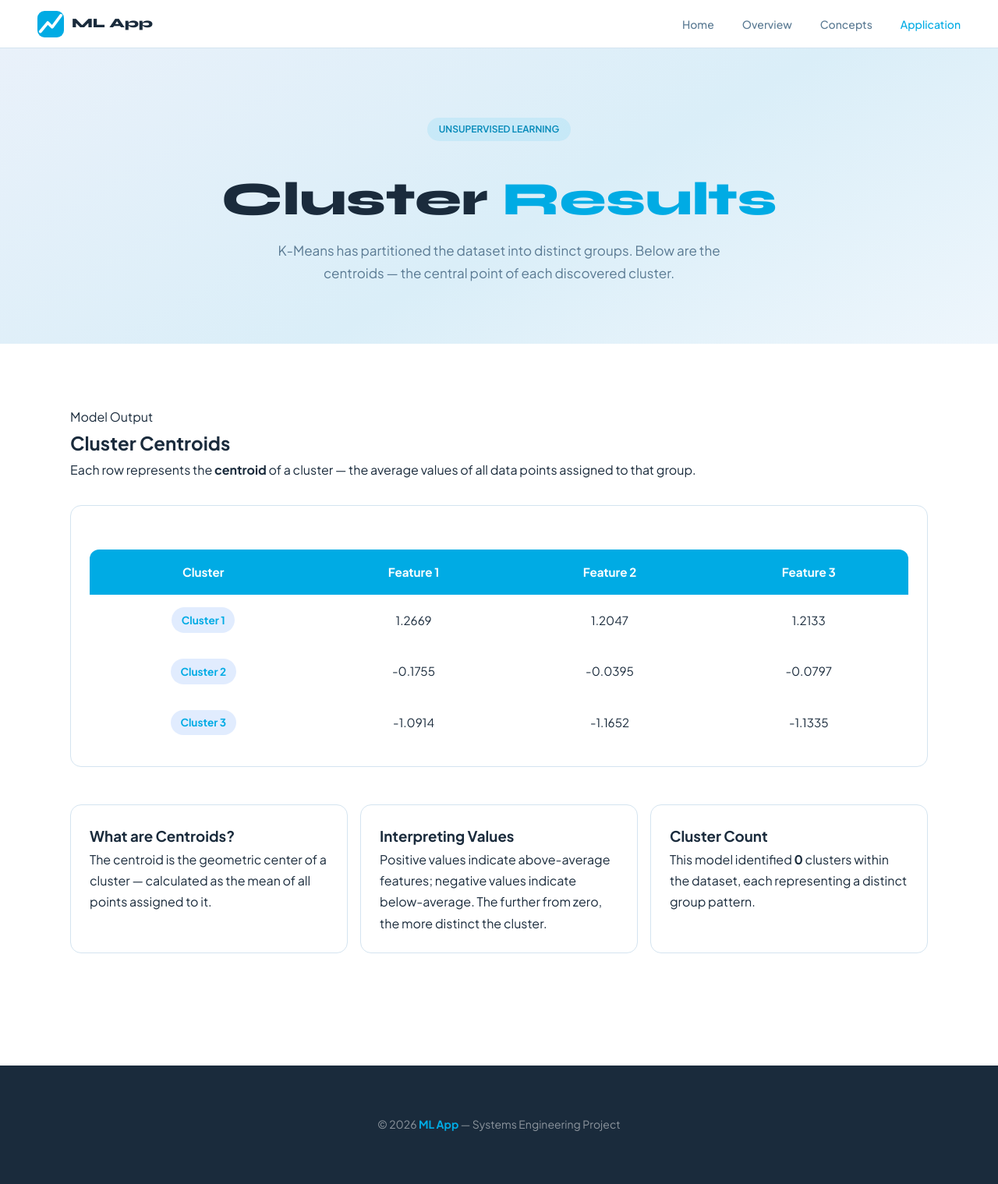
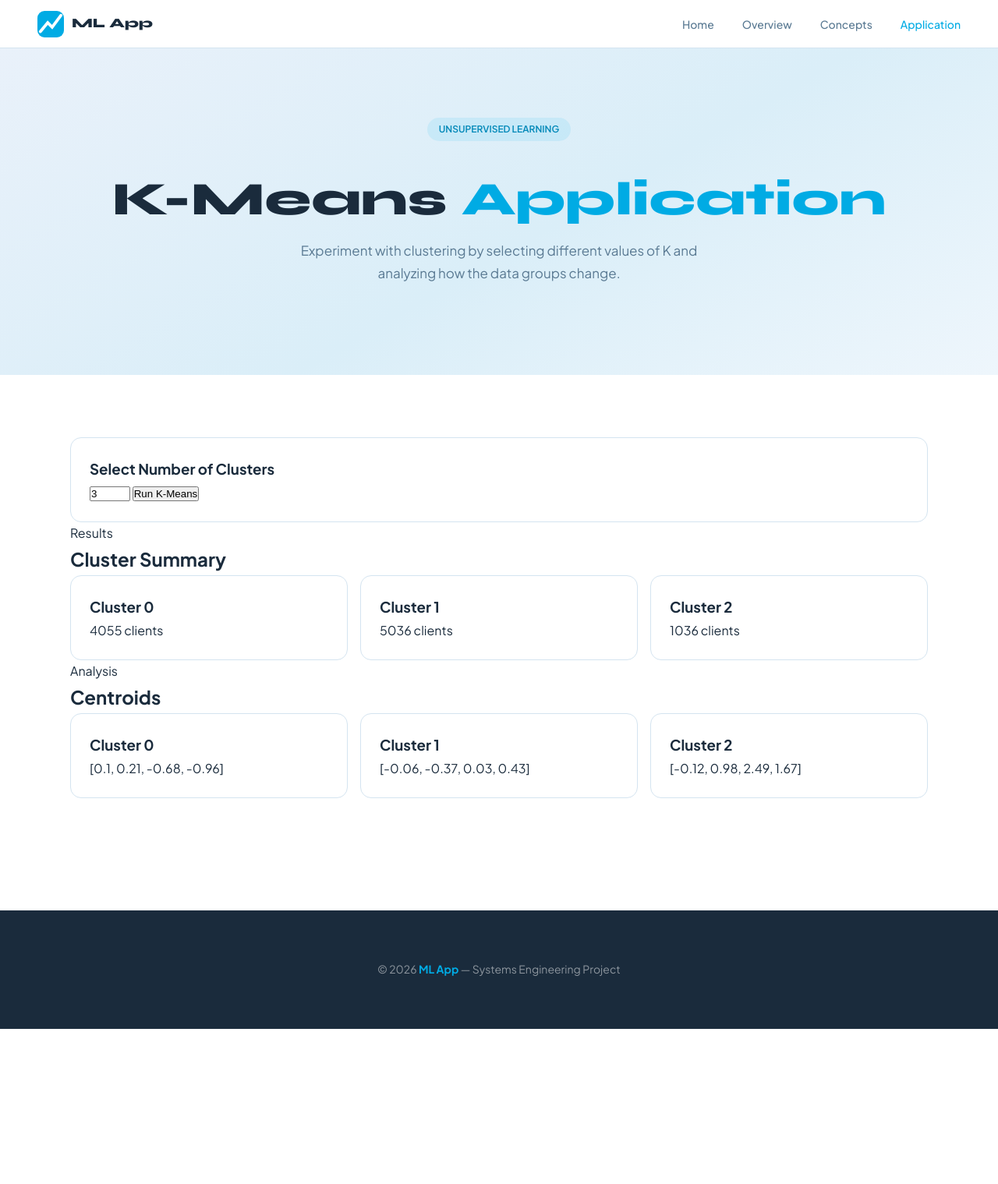
Before and after one commit to jhohantellez/MachineLearning, a Flask app: page /clustering/application in a window 1280 px wide. Shown: the whole page at 78% size. After the commit the page ends 1320 px from the top, so only its background shows below. Run offline with Flask 3, Linux system fonts and the light colour scheme; parts of the project's set-up code (start-up, migrations or seed data) failed here and were passed over.

Commit message:
html was added and the application was modified to fit the clustering.

```diff
--- a/Clustering.py
+++ b/Clustering.py
@@ -1,42 +1,47 @@
+import pandas as pd
 from sklearn.cluster import KMeans
 from sklearn.preprocessing import StandardScaler
 
 def getDataSet():
-    return [{"nombre": "Ana", "edad": 22, "ingresos": 1200, "gasto": 300},
-        {"nombre": "Luis", "edad": 25, "ingresos": 1500, "gasto": 350},
-        {"nombre": "Carlos", "edad": 23, "ingresos": 1300, "gasto": 280},
-        {"nombre": "Marta", "edad": 45, "ingresos": 4000, "gasto": 1200},
-        {"nombre": "Sofía", "edad": 50, "ingresos": 4200, "gasto": 1400},
-        {"nombre": "Jorge", "edad": 47, "ingresos": 3900, "gasto": 1100},
-        {"nombre": "Elena", "edad": 31, "ingresos": 2500, "gasto": 700},
-        {"nombre": "Pedro", "edad": 33, "ingresos": 2700, "gasto": 750},
-        {"nombre": "Laura", "edad": 29, "ingresos": 2400, "gasto": 680},
-        {"nombre": "Andrés", "edad": 52, "ingresos": 5000, "gasto": 1600},
-        {"nombre": "Camila", "edad": 21, "ingresos": 1100, "gasto": 250},
-        {"nombre": "Diego", "edad": 38, "ingresos": 3200, "gasto": 900}]
+    df = pd.read_csv("BankChurners.csv")
 
-def AppClusteringKmeans():
-    data = getDataSet()
-    x = [[person["edad"], person["ingresos"], person["gasto"]] for person in data]
+    df = df[[
+        "Customer_Age",
+        "Credit_Limit",
+        "Total_Trans_Amt",
+        "Total_Trans_Ct"
+    ]]
+
+    df = df.dropna()
+
+    return df
+
+
+def AppClusteringKmeans(k=3):
+    df = getDataSet()
+
+    X = df.values
+
     scaler = StandardScaler()
-    xScaled = scaler.fit_transform(x)
-    model = KMeans(n_clusters=3, random_state=42, n_init=10)
-    Labels = model.fit_predict(xScaled)
-    result = []
-    for i, person in enumerate(data):
-        row= person.copy()
-        row["cluster"] = int(Labels[i])
-        result.append(row)
-    summaryClusters = {}
+    X_scaled = scaler.fit_transform(X)
 
-    for label in Labels:
+    model = KMeans(n_clusters=k, random_state=42, n_init=10)
+    labels = model.fit_predict(X_scaled)
+    print(set(labels))
+
+    df["cluster"] = labels
+
+    results = df.to_dict(orient="records")
+
+    summary = {}
+    for label in labels:
         label = int(label)
-        summaryClusters[label] = summaryClusters.get(label, 0) + 1
+        summary[label] = summary.get(label, 0) + 1
 
     centers = model.cluster_centers_.tolist()
 
     return {
-        "results": result,
-        "summary": summaryClusters,
+        "results": results[:50],
+        "summary": summary,
         "centers": centers
     }
--- a/app.py
+++ b/app.py
@@ -130,9 +130,22 @@ def clustering_concepts():
 
 @app.route("/clustering/application")
 def clustering_application():
-    info = Clustering.AppClusteringKmeans()
+    k = request.args.get("k", default=3, type=int)
+
+    info = Clustering.AppClusteringKmeans(k)
+
     centers = info["centers"]
-    return render_template("clustering/application_clustering.html", centers=enumerate(centers))
+    centers = [[round(value, 2) for value in center] for center in centers]
+    summary = info["summary"]
+    results = info["results"]
+
+    return render_template(
+        "clustering/application_clustering.html",
+        centers=enumerate(centers),
+        summary=summary,
+        results=results,
+        k=k
+    )
 #-------------------- RUN --------------------
 if __name__ == "__main__":
     app.run(debug=True)
--- a/templates/clustering.html
+++ b/templates/clustering.html
@@ -3,7 +3,7 @@
 <head>
   <meta charset="UTF-8" />
   <meta name="viewport" content="width=device-width, initial-scale=1.0" />
-  <title>Customer Segmentation — K-Means Clustering</title>
+  <title>Unsupervised Learning</title>
 
   <link href="https://fonts.googleapis.com/css2?family=Plus+Jakarta+Sans:wght@400;500;600;700&family=Syne:wght@700;800&display=swap" rel="stylesheet" />
 
@@ -25,6 +25,7 @@
   <ul class="nav-links">
     <li><a href="/">Home</a></li>
     <li><a href="/clustering/concepts">Concepts</a></li>
+    <li><a href="/clustering/concepts">K-Means Manual Exercise</a></li>
     <li><a href="/clustering/application" style="color: var(--blue-bright);">Application</a></li>
   </ul>
 </nav>
--- a/templates/clustering/application_clustering.html
+++ b/templates/clustering/application_clustering.html
@@ -2,8 +2,8 @@
 <html lang="en">
 <head>
   <meta charset="UTF-8" />
-  <meta name="viewport" content="width=device-width, initial-scale=1.0" />
-  <title>K-Means Application — Clustering</title>
+  <meta name="viewport" content="width=device-width, initial-scale=1.0"/>
+  <title>K-Means Application — ML App</title>
 
   <link href="https://fonts.googleapis.com/css2?family=Plus+Jakarta+Sans:wght@400;500;600;700&family=Syne:wght@700;800&display=swap" rel="stylesheet" />
 
@@ -11,46 +11,6 @@
   <link rel="stylesheet" href="/static/css/layout.css">
   <link rel="stylesheet" href="/static/css/components.css">
   <link rel="stylesheet" href="/static/css/home.css">
-
-  <style>
-    .results-table {
-      width: 100%;
-      border-collapse: collapse;
-      margin-top: 2rem;
-      border-radius: 12px;
-      overflow: hidden;
-    }
-
-    .results-table thead tr {
-      background: var(--blue-bright, #3b82f6);
-      color: #fff;
-    }
-
-    .results-table th,
-    .results-table td {
-      padding: 1rem 1.25rem;
-      text-align: center;
-      font-size: 0.95rem;
-    }
-
-    .results-table tbody tr {
-      border-bottom: 1px solid rgba(255,255,255,0.06);
-    }
-
-    .results-table tbody tr:last-child {
-      border-bottom: none;
-    }
-
-    .cluster-badge {
-      display: inline-block;
-      padding: 0.3rem 0.8rem;
-      border-radius: 999px;
-      font-weight: 700;
-      font-size: 0.85rem;
-      background: rgba(59,130,246,0.15);
-      color: var(--blue-bright, #3b82f6);
-    }
-  </style>
 </head>
 
 <body class="regression-page">
@@ -58,7 +18,9 @@
 <nav>
   <a href="/" class="nav-logo">
     <div class="nav-logo-icon">
-      <svg viewBox="0 0 18 18" fill="none"><path d="M2 14L7 8l3 3 6-8" stroke="#fff" stroke-width="2" stroke-linecap="round" stroke-linejoin="round"/></svg>
+      <svg viewBox="0 0 18 18" fill="none">
+        <path d="M2 14L7 8l3 3 6-8" stroke="#fff" stroke-width="2" stroke-linecap="round"/>
+      </svg>
     </div>
     <span class="nav-logo-text">ML App</span>
   </a>
@@ -70,56 +32,50 @@
   </ul>
 </nav>
 
-<section class="hero" style="padding-bottom: 2rem;">
+<section class="hero">
   <div class="hero-badge">Unsupervised Learning</div>
-  <h1>Cluster <span>Results</span></h1>
-  <p class="hero-desc">K-Means has partitioned the dataset into distinct groups. Below are the centroids — the central point of each discovered cluster.</p>
+  <h1>K-Means <span>Application</span></h1>
+  <p class="hero-desc">
+    Experiment with clustering by selecting different values of K and analyzing how the data groups change.
+  </p>
 </section>
 
-<section id="regression-intro">
+<section>
   <div class="section-wrap">
 
-    <div class="section-tag">Model Output</div>
-    <h2 class="section-title">Cluster Centroids</h2>
-    <p>Each row represents the <strong>centroid</strong> of a cluster — the average values of all data points assigned to that group.</p>
-
-    <div class="concept-card" style="margin-top: 2rem; overflow-x: auto;">
-      <table class="results-table">
-        <thead>
-          <tr>
-            <th>Cluster</th>
-            <th>Feature 1</th>
-            <th>Feature 2</th>
-            <th>Feature 3</th>
-          </tr>
-        </thead>
-        <tbody>
-          {% for i, center in centers %}
-          <tr>
-            <td><span class="cluster-badge">Cluster {{ i + 1 }}</span></td>
-            {% for value in center %}
-            <td>{{ "%.4f" | format(value) }}</td>
-            {% endfor %}
-          </tr>
-          {% endfor %}
-        </tbody>
-      </table>
+    <div class="concept-card">
+      <h3>Select Number of Clusters</h3>
+      <form method="get" action="/clustering/application">
+        <input type="number" name="k" min="2" max="10" value="{{ k }}">
+        <button type="submit" class="btn-primary">Run K-Means</button>
+      </form>
     </div>
 
-    <div class="concepts-grid" style="margin-top: 3rem;">
+    <div class="section-tag">Results</div>
+    <h2 class="section-title">Cluster Summary</h2>
+
+    <div class="concepts-grid">
+      {% for key, value in summary.items() %}
       <div class="concept-card">
-        <h3>What are Centroids?</h3>
-        <p>The centroid is the geometric center of a cluster — calculated as the mean of all points assigned to it.</p>
+        <h3>Cluster {{ key }}</h3>
+        <p>{{ value }} clients</p>
       </div>
+      {% endfor %}
+    </div>
+
+    <div class="section-tag">Analysis</div>
+    <h2 class="section-title">Centroids</h2>
+
+    <div class="concepts-grid">
+      {% for i, c in centers %}
       <div class="concept-card">
-        <h3>Interpreting Values</h3>
-        <p>Positive values indicate above-average features; negative values indicate below-average. The further from zero, the more distinct the cluster.</p>
+        <h3>Cluster {{ i }}</h3>
+        <p>{{ c }}</p>
       </div>
-      <div class="concept-card">
-        <h3>Cluster Count</h3>
-        <p>This model identified <strong>{{ centers | list | length }}</strong> clusters within the dataset, each representing a distinct group pattern.</p>
-      </div>
+      {% endfor %}
     </div>
+
+
 
   </div>
 </section>
--- a/templates/home.html
+++ b/templates/home.html
@@ -28,7 +28,7 @@
     <li><a href="/logisticregression">Classification</a></li>
     <li><a href="/usecases">Use Cases</a></li>
     <li><a href="/multinomial">Multinomial</a></li>
-    <li><a href="/clustering">Clustering</a></li>
+    <li><a href="/clustering">Unsupervised Learning</a></li>
   </ul>
 </nav>
 
```
Also changed, not shown: BankChurners.csv (added), templates/clustering/me_clustering.html (added).
